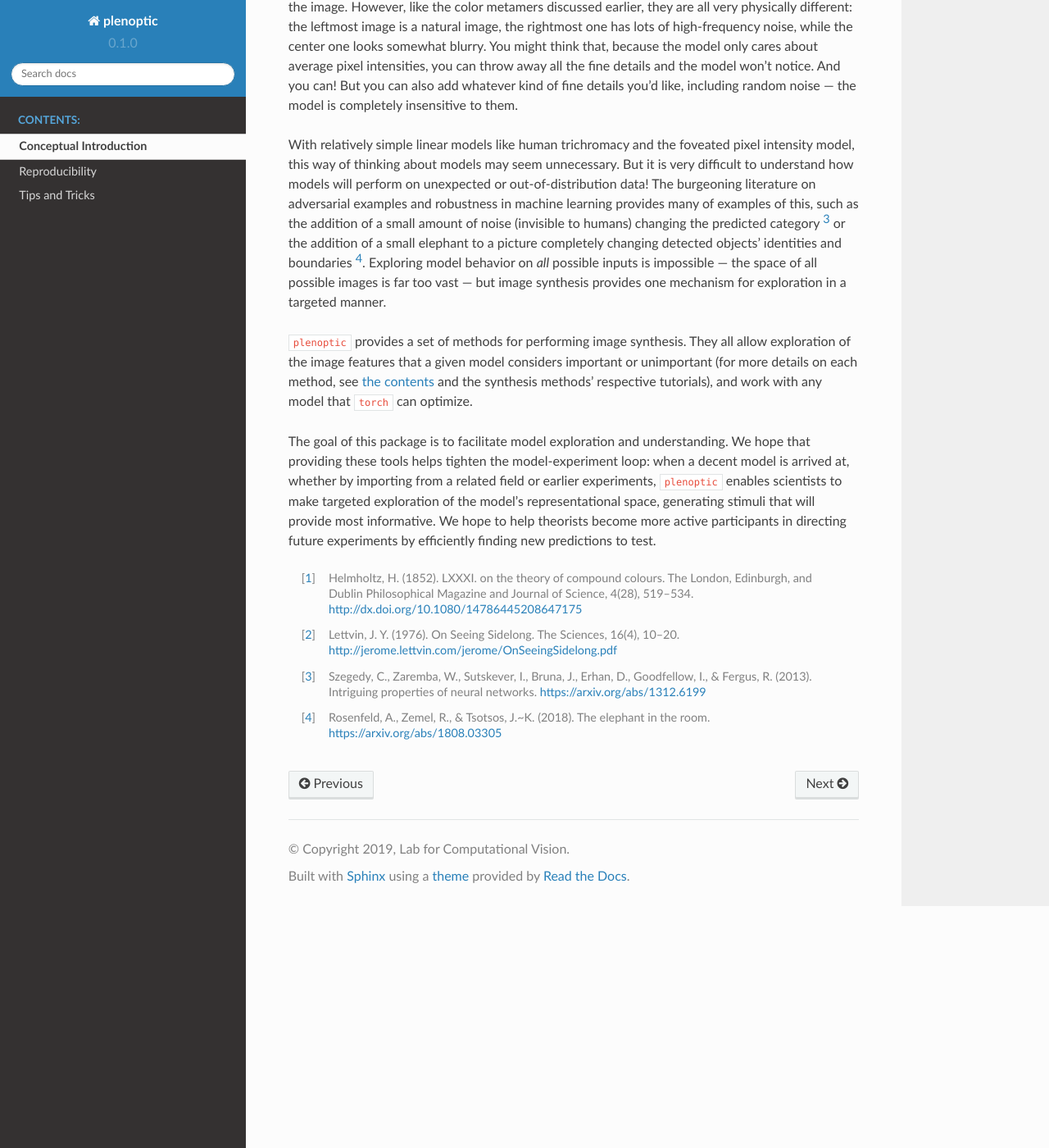
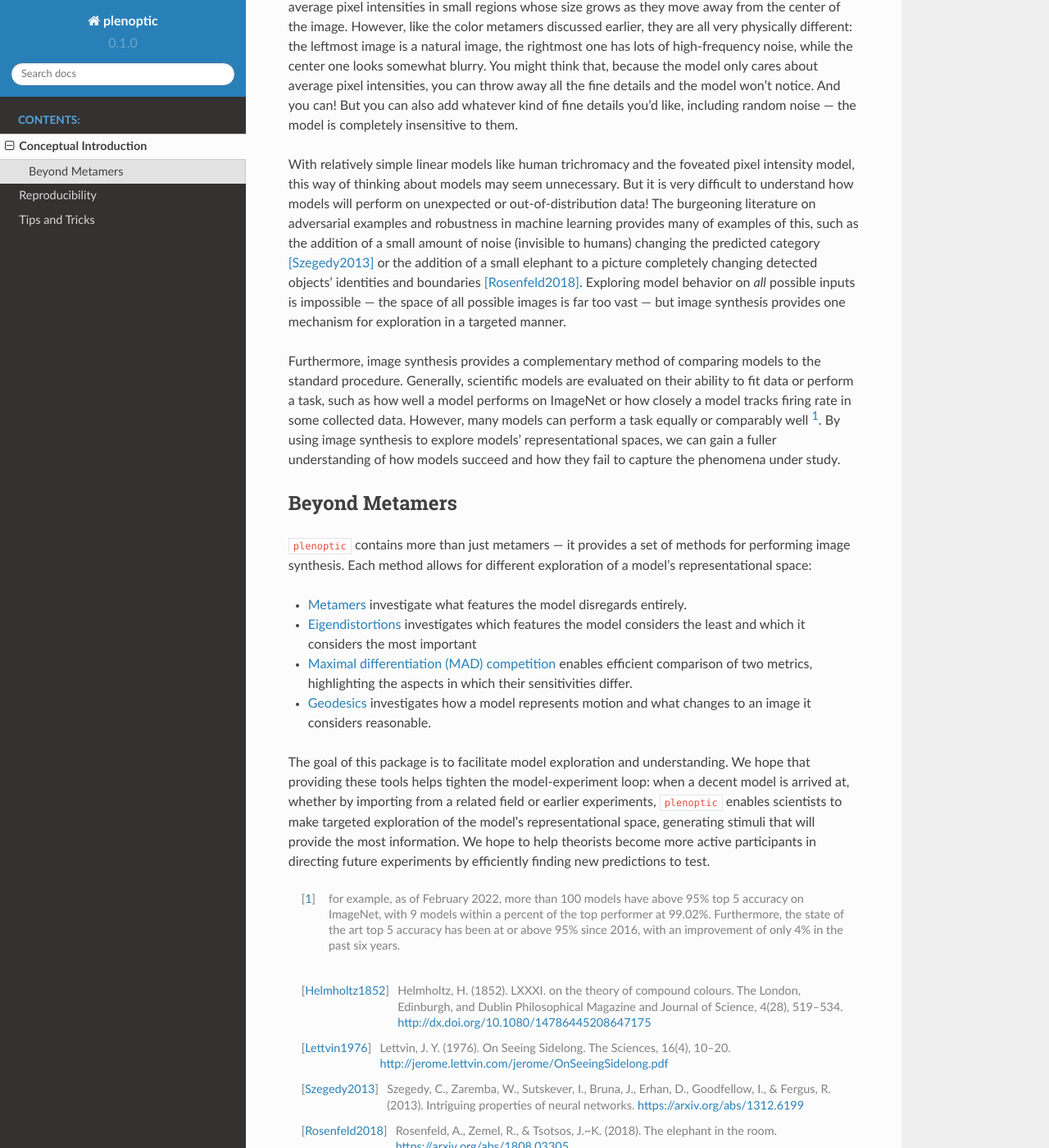
Before and after one commit to plenoptic-org/plenoptic, a Sphinx documentation site: the page built from docs/conceptual_intro.rst, in a window 1280 px wide and 1400 px high, scrolled down 4565 px. Shown: the whole window at 82% size. Built offline with Sphinx 7.4.7 and the Read the Docs theme 2.0.0, drawn with Linux system fonts in a browser that asks for light colours; pages that are not in the unit, such as notebooks, are missing from menus; the version number is read from the project's files by our own code; some of the changed text lies outside the part shown.

```diff
--- a/docs/conceptual_intro.rst
+++ b/docs/conceptual_intro.rst
@@ -49,9 +49,9 @@ focuses on what humans cannot see, that is, the information they are insensitive
 to. Perceptual metamers --- images that are physically distinct but perceptually
 indistinguishable --- provide direct evidence of such information loss in visual
 representations. Color metamers were instrumental in the development of the
-Young-Helmholtz theory of trichromacy [1]_. In this context, metamers
-demonstrate that the human visual system projects the infinite dimensionality of
-the physical signal to three dimensions.
+Young-Helmholtz theory of trichromacy [Helmholtz1852]_. In this context,
+metamers demonstrate that the human visual system projects the infinite
+dimensionality of the physical signal to three dimensions.
 
 To make this more concrete, let's walk through an example. Humans can see
 visible light, which is electromagnetic radiation with wavelengths between 400
@@ -138,11 +138,11 @@ Let's consider a slightly more complex example. Human vision is very finely
 detailed at the center of gaze, but gradually discards this detailed spatial
 information as distance to the center of gaze increases. This phenomenon is
 known as **foveation**, and can be easily seen by the difficulty in reading a
-paragraph of text or recognizing a face out of the corner of your eye (see [2]_
-for an accessible discussion with examples). The simplest possible model of
-foveation would be to average pixel intensities in windows whose width grows
-linearly with distance from the center of an image, as shown in
-:numref:`model-schematic`:
+paragraph of text or recognizing a face out of the corner of your eye (see
+[Lettvin1976]_ for an accessible discussion with examples). The simplest
+possible model of foveation would be to average pixel intensities in windows
+whose width grows linearly with distance from the center of an image, as shown
+in :numref:`model-schematic`:
 
 .. _model-schematic:
 .. figure:: images/model_schematic.svg
@@ -162,7 +162,7 @@ concerned. A more concrete example is shown in :numref:`fov-met`:
    :figwidth: 100%
    :alt: Three images, all identical as far as the foveated pixel intensity model is concerned.
 
-   Three images that the foveated pixel intensity model considers identical. They all have the same average pixel values within the foveated elliptical regions (an example of which is shown on each), but differ greatly in their fine details.
+   Three images that the foveated pixel intensity model considers identical. They all have the same average pixel values within the foveated elliptical regions (the red ellipse shows an example averaging region at that location), but differ greatly in their fine details.
 
 These three images are all identical for the foveated pixel intensity model
 described above (the red ellipse shows the size of the averaging region at that
@@ -182,34 +182,60 @@ But it is very difficult to understand how models will perform on unexpected or
 out-of-distribution data! The burgeoning literature on adversarial examples and
 robustness in machine learning provides many of examples of this, such as the
 addition of a small amount of noise (invisible to humans) changing the predicted
-category [3]_ or the addition of a small elephant to a picture completely
-changing detected objects' identities and boundaries [4]_. Exploring model
-behavior on *all* possible inputs is impossible --- the space of all possible
-images is far too vast --- but image synthesis provides one mechanism for
-exploration in a targeted manner.
+category [Szegedy2013]_ or the addition of a small elephant to a picture
+completely changing detected objects' identities and boundaries
+[Rosenfeld2018]_. Exploring model behavior on *all* possible inputs is
+impossible --- the space of all possible images is far too vast --- but image
+synthesis provides one mechanism for exploration in a targeted manner.
 
-``plenoptic`` provides a set of methods for performing image synthesis. They all
-allow exploration of the image features that a given model considers important
-or unimportant (for more details on each method, see :ref:`the
-contents<package-contents>` and the synthesis methods' respective tutorials),
-and work with any model that ``torch`` can optimize.
+Furthermore, image synthesis provides a complementary method of comparing models
+to the standard procedure. Generally, scientific models are evaluated on their
+ability to fit data or perform a task, such as how well a model performs on
+ImageNet or how closely a model tracks firing rate in some collected data.
+However, many models can perform a task equally or comparably well [#]_. By
+using image synthesis to explore models' representational spaces, we can gain a
+fuller understanding of how models succeed and how they fail to capture the
+phenomena under study.
+
+Beyond Metamers
+^^^^^^^^^^^^^^^
+
+``plenoptic`` contains more than just metamers --- it provides a set of methods
+for performing image synthesis. Each method allows for different exploration of
+a model's representational space:
+
+- `Metamers <tutorials/06_Metamer.nblink>`_ investigate what features the model
+  disregards entirely.
+- `Eigendistortions <tutorials/02_Eigendistortions.nblink>`_ investigates which
+  features the model considers the least and which it considers the most
+  important
+- `Maximal differentiation (MAD) competition
+  <tutorials/07_MAD_Competition.nblink>`_ enables efficient comparison of two
+  metrics, highlighting the aspects in which their sensitivities differ.
+- `Geodesics <tutorials/05_Geodesics.nblink>`_ investigates how a model represents
+  motion and what changes to an image it considers reasonable.
 
 The goal of this package is to facilitate model exploration and understanding.
 We hope that providing these tools helps tighten the model-experiment loop: when
 a decent model is arrived at, whether by importing from a related field or
 earlier experiments, ``plenoptic`` enables scientists to make targeted
 exploration of the model's representational space, generating stimuli that will
-provide most informative. We hope to help theorists become more active
+provide the most information. We hope to help theorists become more active
 participants in directing future experiments by efficiently finding new
 predictions to test.
 
-.. [1] Helmholtz, H. (1852). LXXXI. on the theory of compound colours. The
-   London, Edinburgh, and Dublin Philosophical Magazine and Journal of Science,
-   4(28), 519–534. http://dx.doi.org/10.1080/14786445208647175
-.. [2] Lettvin, J. Y. (1976). On Seeing Sidelong. The Sciences, 16(4), 10–20.
-   http://jerome.lettvin.com/jerome/OnSeeingSidelong.pdf
-.. [3] Szegedy, C., Zaremba, W., Sutskever, I., Bruna, J., Erhan, D.,
+.. [#] for example, as of February 2022, more than 100 models have above 95% top
+  5 accuracy on ImageNet, with 9 models within a percent of the top performer at
+  99.02%. Furthermore, the state of the art top 5 accuracy has been at or above
+  95% since 2016, with an improvement of only 4% in the past six years.
+
+.. [Helmholtz1852] Helmholtz, H. (1852). LXXXI. on the theory of compound
+   colours. The London, Edinburgh, and Dublin Philosophical Magazine and Journal
+   of Science, 4(28), 519–534. http://dx.doi.org/10.1080/14786445208647175
+.. [Lettvin1976] Lettvin, J. Y. (1976). On Seeing Sidelong. The Sciences, 16(4),
+   10–20. http://jerome.lettvin.com/jerome/OnSeeingSidelong.pdf
+.. [Szegedy2013] Szegedy, C., Zaremba, W., Sutskever, I., Bruna, J., Erhan, D.,
    Goodfellow, I., & Fergus, R. (2013). Intriguing properties of neural
    networks. https://arxiv.org/abs/1312.6199
-.. [4] Rosenfeld, A., Zemel, R., & Tsotsos, J.~K. (2018). The elephant in the
-   room. https://arxiv.org/abs/1808.03305
+.. [Rosenfeld2018] Rosenfeld, A., Zemel, R., & Tsotsos, J.~K. (2018). The
+   elephant in the room. https://arxiv.org/abs/1808.03305
```
Also changed, not shown: docs/index.rst (+35 -45 lines), 1 other file.
